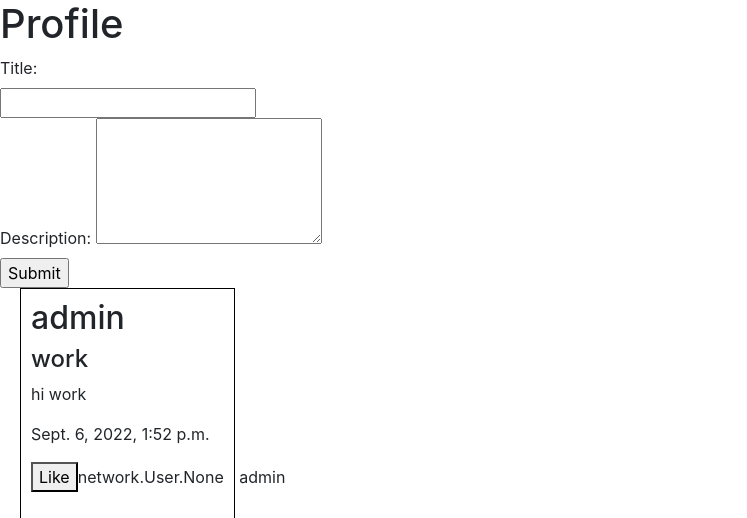
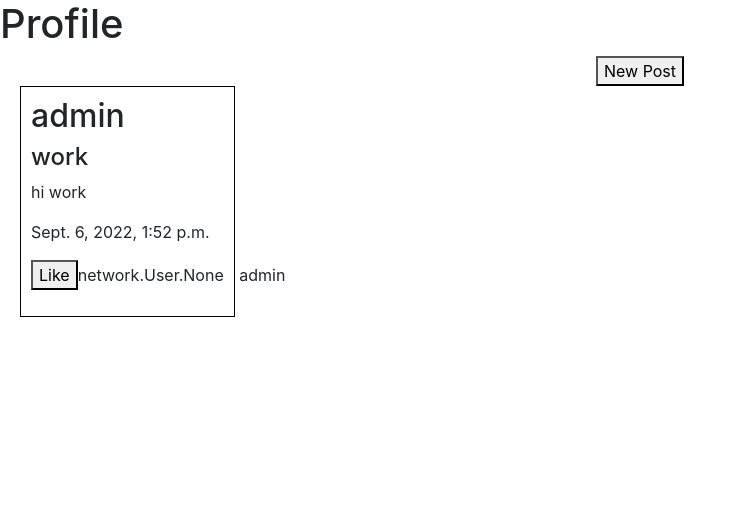
Before and after one commit to amior1579/Network, a Django app: page /profile/admin in a window 1280 px wide. Shown: the part 56-574 px from the top of the page, without its empty margins (0-747 px from the left). Run offline with Django 3.2, Linux system fonts and the light colour scheme; a user stored in the database is signed in; data comes from the database, SQL or seed files in the repository; some libraries are stand-ins or nearby versions.

Commit message:
create 'new post' button and add script

```diff
--- /dev/null
+++ b/network/static/network/index.js
@@ -0,0 +1,11 @@
+document.addEventListener('DOMContentLoaded',function(){
+
+    document.querySelector('.div_add_post').style.display = 'none'
+
+    document.querySelector('#new_post_button').onclick = ()=>{
+        document.querySelector('.div_add_post').style.display = 'block'
+
+    }
+
+
+})
--- a/network/static/network/profile.css
+++ b/network/static/network/profile.css
@@ -2,3 +2,10 @@ input{
     display: block;
     margin-top: 10px;
 }
+
+#new_post_button{
+    display: block;
+    margin: auto;
+    text-align: center;
+
+}
--- a/network/templates/network/profile.html
+++ b/network/templates/network/profile.html
@@ -5,12 +5,15 @@
     <title>Profile</title>
     <link rel="stylesheet" href="{% static 'network/all_posts_style.css' %}">
     <link rel="stylesheet" href="{% static 'network/profile.css' %}">
+    <script src="{% static 'network/index.js' %}"></script>
 
 {% endblock %}
 
 {% block body %}
 
 <h1>Profile</h1>
+
+<button id="new_post_button">New Post</button>
 
 <div class="div_add_post">
     <form action="{% url 'add_post' %}" method="post">
```
